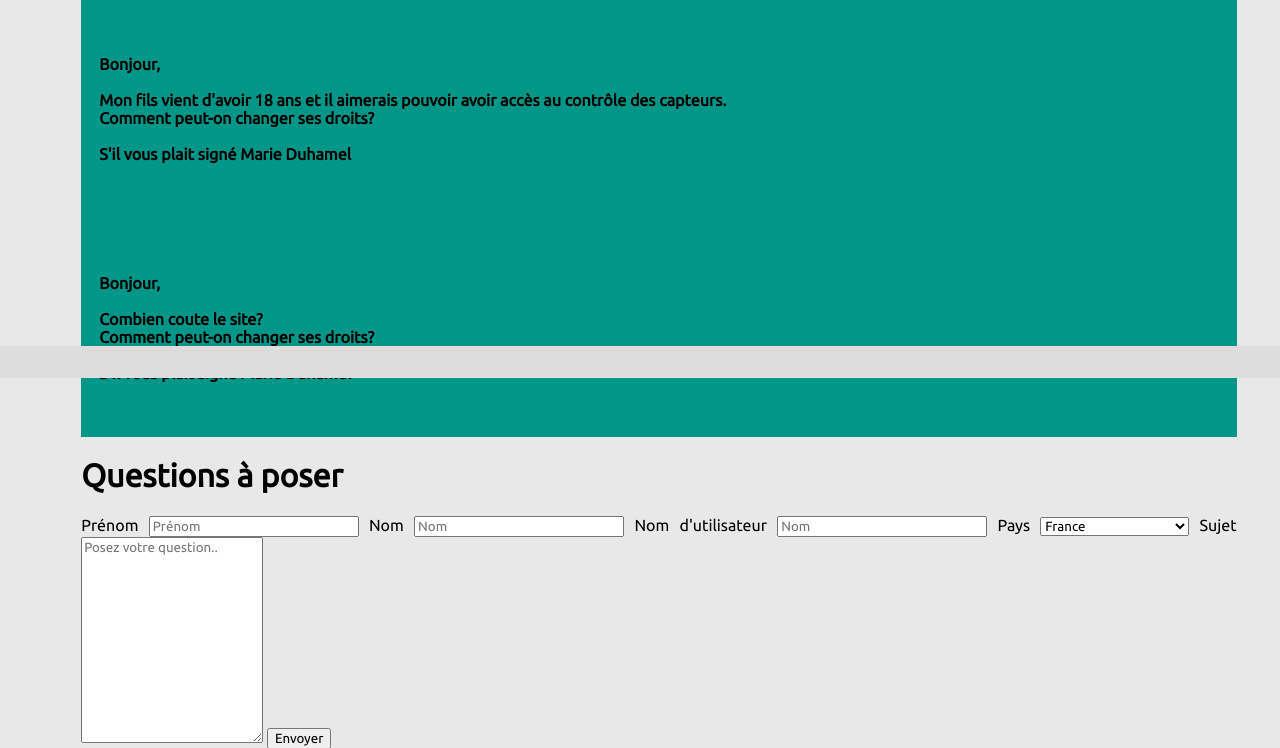
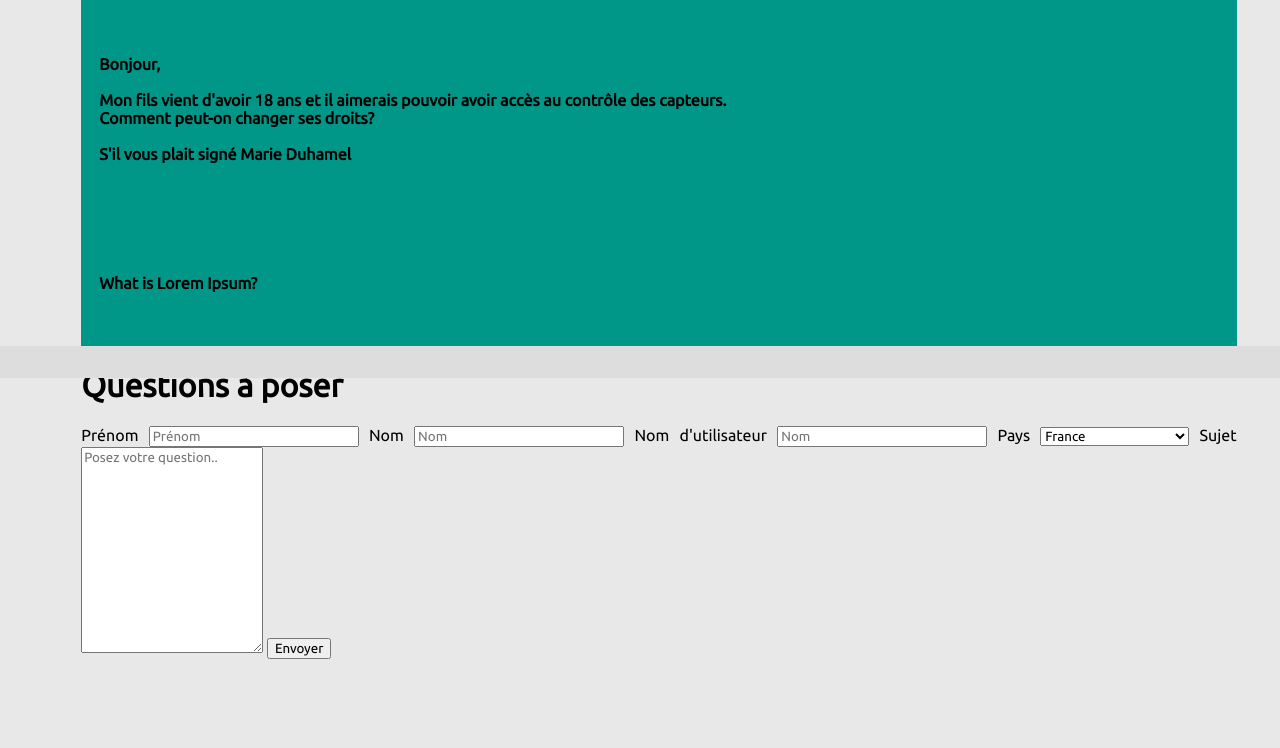
Before and after one commit to Solannae/DeltaDomus, a PHP site: page /view/frontend/faq.php in a window 1280 px wide. Shown: the part 422-1170 px from the top of the page. After the commit the page ends 1081 px from the top, so only its background shows below. Run offline with PHP 8.4, Linux system fonts and the light colour scheme.

Commit message:
Change FAQ 3rd question

```diff
--- a/view/frontend/faq.php
+++ b/view/frontend/faq.php
@@ -23,10 +23,9 @@ Mon fils vient d'avoir 18 ans et il aimerais pouvoir avoir accès au contrôle d
 <div class="content">
     <p class="answer">Il faut aller dans l'onglet "Gestion des droits" puis décocher le contrôle parental.  </p>
 </div>
-<button class="collapsible"><h6>Bonjour, <br><br>
-Combien coute le site?  <br> Comment peut-on changer ses droits? <br><br>S'il vous plait signé Marie Duhamel <br> </h6></button>
+<button class="collapsible"><h6>What is Lorem Ipsum?</h6></button>
 <div class="content">
-    <p class="answer"> Je ne sais pas  </p>
+    <p class="answer"> Lorem Ipsum is simply dummy text of the printing and typesetting industry. Lorem Ipsum has been the industry's standard dummy text ever since the 1500s, when an unknown printer took a galley of type and scrambled it to make a type specimen book. It has survived not only five centuries, but also the leap into electronic typesetting, remaining essentially unchanged. It was popularised in the 1960s with the release of Letraset sheets containing Lorem Ipsum passages, and more recently with desktop publishing software like Aldus PageMaker including versions of Lorem Ipsum.  </p>
 </div>
 
 <h1> Questions à poser </h1>
```
